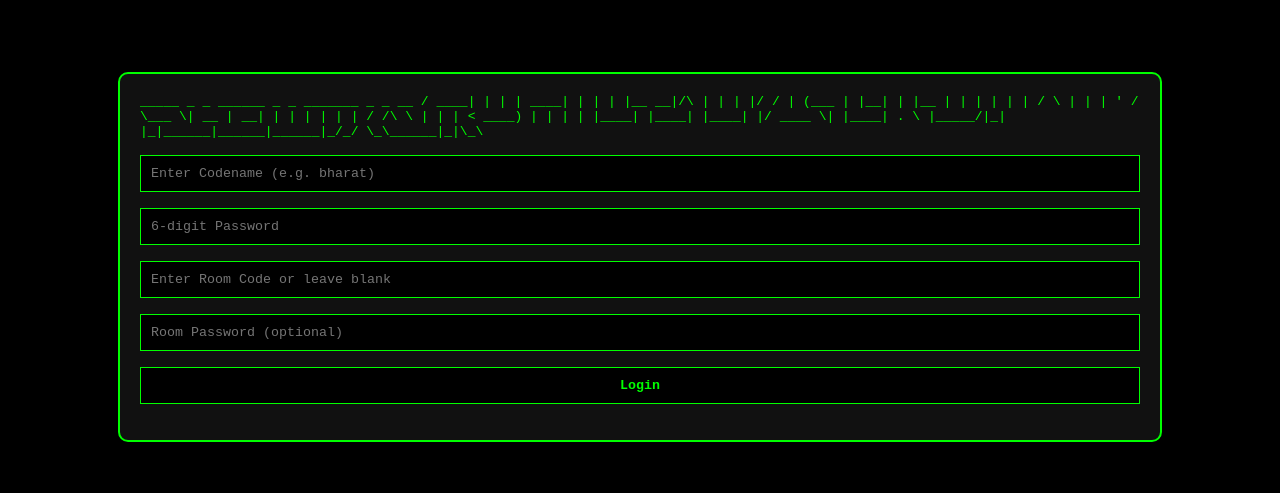
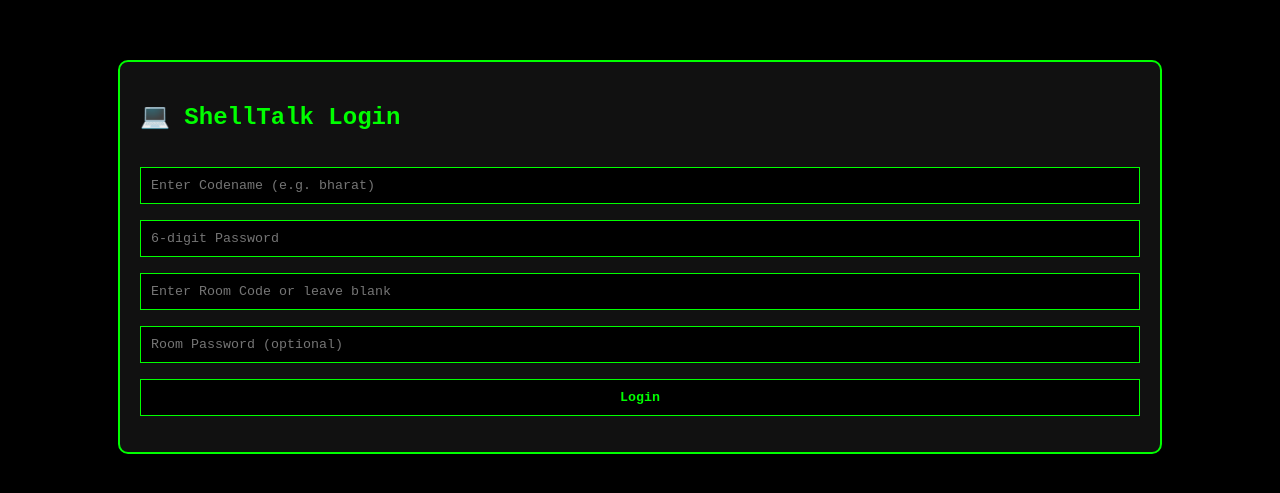
Before and after one commit to spideyy-v/shelltalk, a plain HTML site: page index.html in a window 1280 px wide. Shown: the part 143-636 px from the top of the page. Drawn offline with nearby package versions, Linux system fonts and the light colour scheme.

Commit message:
Update index.html

```diff
--- a/index.html
+++ b/index.html
@@ -4,20 +4,13 @@
   <meta charset="UTF-8" />
   <title>ShellTalk</title>
   <link rel="stylesheet" href="style.css">
+  <link rel="icon" href="icon.png" type="image/png">
+  <link rel="manifest" href="manifest.json">
 </head>
 <body>
 
 <div class="login-container" id="loginSection">
-  <code>
-   _____ _    _ ______ _      _   _______       _      _  __
-  / ____| |  | |  ____| |    | | |__   __|/\   | |    | |/ /
- | (___ | |__| | |__  | |    | |    | |  /  \  | |    | ' /
-  \___ \|  __  |  __| | |    | |    | | / /\ \ | |    |  <
-  ____) | |  | | |____| |____| |____| |/ ____ \| |____| . \
- |_____/|_|  |_|______|______|______|_/_/    \_\______|_|\_\
-
-
-  </code>
+  <h2>💻 ShellTalk Login</h2>
   <input id="codename" type="text" placeholder="Enter Codename (e.g. bharat)" />
   <input id="password" type="password" maxlength="6" pattern="\\d*" placeholder="6-digit Password" />
   <input id="roomCode" type="text" placeholder="Enter Room Code or leave blank" />
@@ -39,6 +32,5 @@
 <script type="module" src="https://unpkg.com/ionicons@7.1.0/dist/ionicons/ionicons.esm.js"></script>
 <script nomodule src="https://unpkg.com/ionicons@7.1.0/dist/ionicons/ionicons.js"></script>
 <script type="module" src="script.js">
-<script type="module" src="sw.js">
 </body>
 </html>
```
